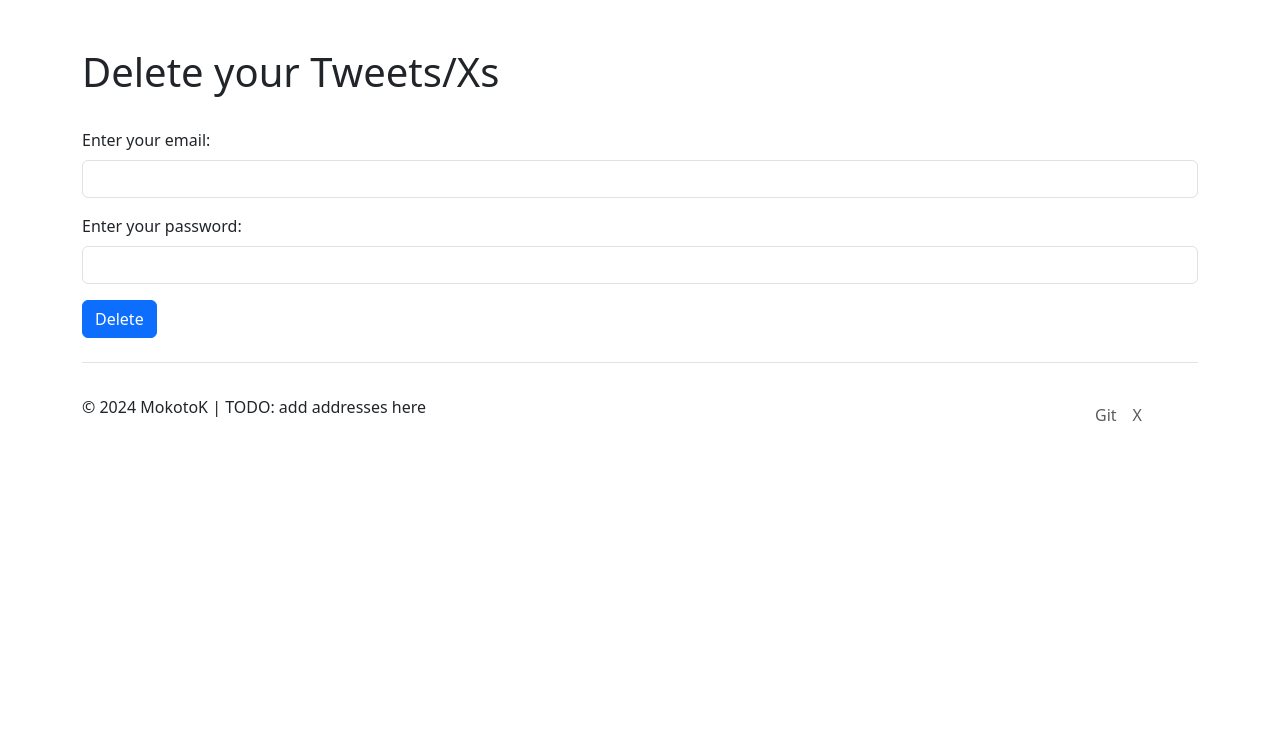
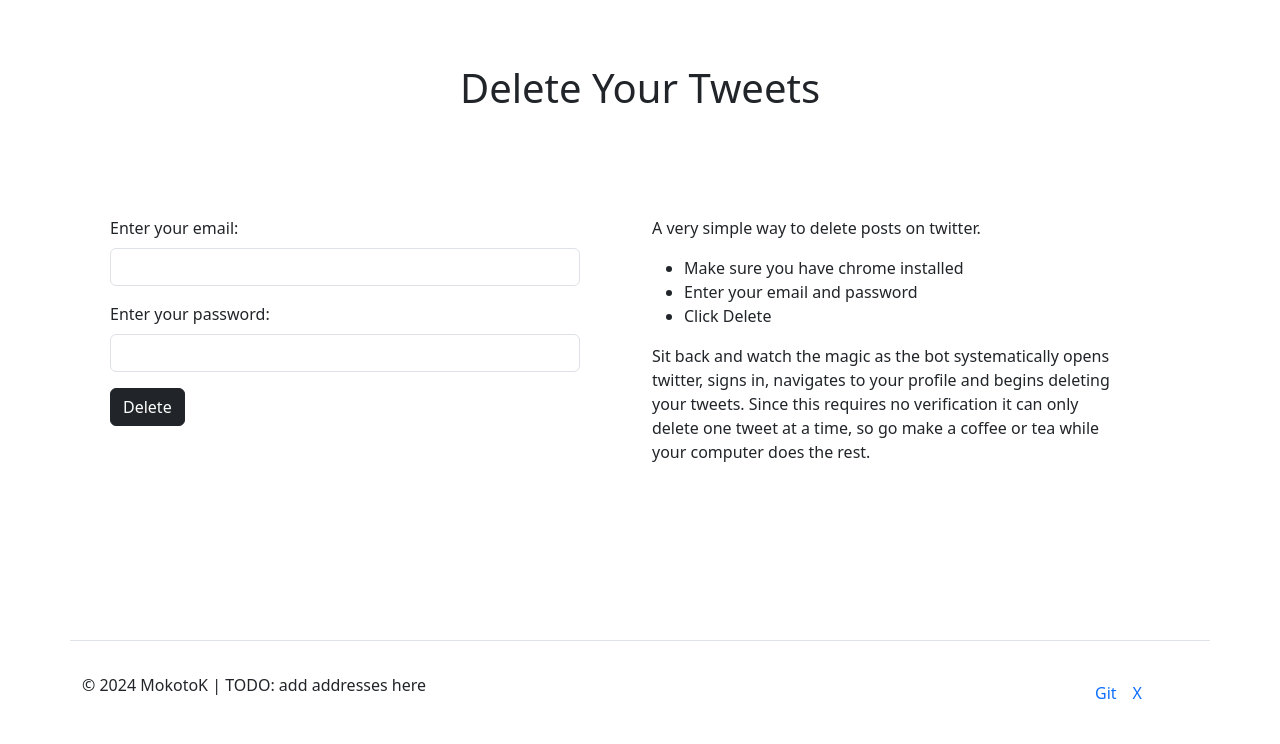
Before and after one commit to Mokoto-K/ex-deleter, a Flask app: page / in a window 1280 px wide. Shown: the top 744 px of the page. Run offline with Flask 3, Linux system fonts and the light colour scheme; some libraries are stand-ins or nearby versions.

Commit message:
Update index.html
Big update to UI

```diff
--- a/templates/index.html
+++ b/templates/index.html
@@ -6,22 +6,51 @@
       {{ bootstrap.load_css() }}
       <link rel="stylesheet" href="{{ url_for('static', filename='/css/styles.css') }}" />
     {% endblock %}
-
-    <title>Title</title>
+    <title>Delete Your Tweets</title>
 </head>
 <body>
+  <div class="container my-5 py-3 px-3" id="outer-container">
+    <h1 class="container text-center">Delete Your Tweets</h1>
+    <section id="main-content" class="main-content">
+      <div class="container py-5 d-flex ">
       <div class="container py-5">
-        <h1>Delete your Tweets/Xs</h1><br>
         {% from 'bootstrap5/form.html' import render_form %}
-        {{ render_form(form) }}
+        {{ render_form(form, button_map={"submit": "dark"}) }}
+      </div>
 
-        <div class="d-flex flex-wrap justify-content-center align-items-center py-3 my-4 border-top">
+      <div class="container py-5 mx-5">
+        <p>
+          A very simple way to delete posts on twitter.
+          <ul>
+            <li>Make sure you have chrome installed</li>
+            <li>Enter your email and password</li>
+            <li>Click Delete</li>
+          </ul>
+          Sit back and watch the magic as the bot systematically opens twitter, signs in, navigates to your profile
+          and begins deleting your tweets.
+
+          Since this requires no verification it can only delete one tweet at a time, so go make a coffee or tea
+          while your computer does the rest.
+        </p>
+      </div>
+    </div>
+
+    </section>
+
+  </div>
+
+</body>
+<footer>
+    <div class="container d-flex flex-wrap justify-content-center align-items-center py-3 my-4 border-top">
       <p class="py-3">© {{ current_year }} MokotoK | TODO: add addresses here</p>
         <ul class="nav col px-5 justify-content-end">
-            <li class="nav-item"><a href="https://github.com/Mokoto-K" class="nav-link px-2 text-body-secondary">Git</a></li>
-            <li class="nav-item"><a href="https://x.com/MokotoK" class="nav-link px-2 text-body-secondary">X</a></li>
+          <li class="nav-item"><a href="https://github.com/Mokoto-K" class="container nav-link px-2 ">Git</a></li>
+          <li class="nav-item"><a href="https://x.com/MokotoK" class="container nav-link px-2 ">X</a></li>
         </ul>
     </div>
   </div>
+
+</footer>
+
 </body>
 </html>
```
Lines whose indentation alone changed are shown as unchanged.
